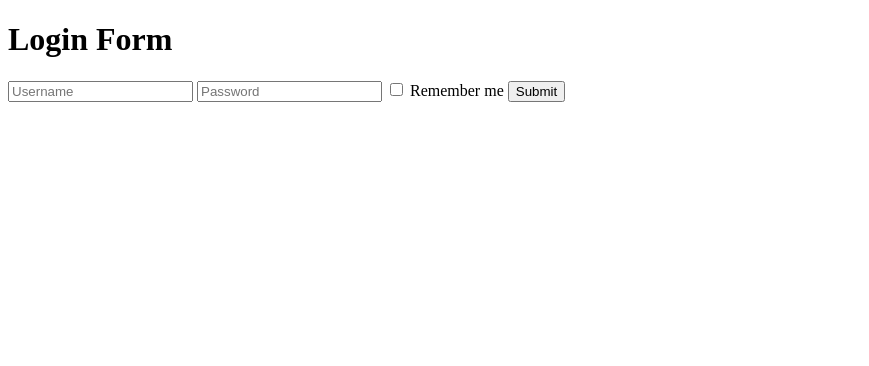
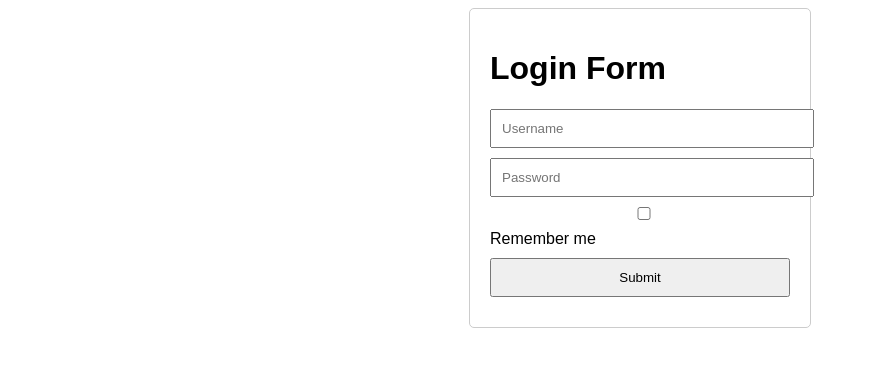
Before and after one commit to acciojob/remember-me-login-form-Dipto07, a website: page main.html in a window 1280 px wide. Shown: the whole page, without its empty margins (0-869 px from the left). Drawn offline with Linux system fonts and the light colour scheme.

Commit message:
created a submission

```diff
--- a/styles.css
+++ b/styles.css
@@ -1 +1,26 @@
 /*  your css code here. If applicable */
+    body {
+            font-family: Arial, sans-serif;
+        }
+        .login-form {
+            max-width: 300px;
+            margin: 0 auto;
+            padding: 20px;
+            border: 1px solid #ccc;
+            border-radius: 5px;
+        }
+        .login-form input {
+            display: block;
+            width: 100%;
+            padding: 10px;
+            margin-bottom: 10px;
+        }
+        .login-form label {
+            display: block;
+            margin-bottom: 10px;
+        }
+        .login-form button {
+            display: block;
+            width: 100%;
+            padding: 10px;
+        }
```
